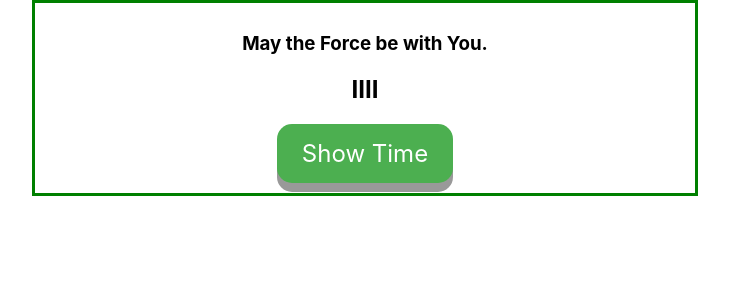
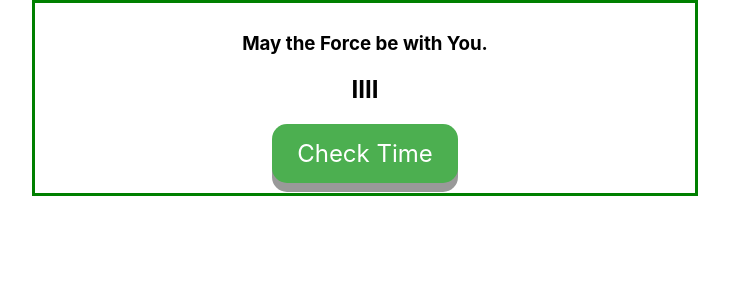
Before and after one commit to krish1010/qlocktwo-clone, a React (Create React App) app in the folder ui/: page / in a window 1280 px wide. Shown: the top 300 px of the page, without its empty margins (275-1004 px from the left). Built offline with nearby package versions, Linux system fonts and the light colour scheme; no server answers; a web font is replaced by a local one.

Commit message:
refactored text

```diff
--- a/ui/src/components/Button/Button.js
+++ b/ui/src/components/Button/Button.js
@@ -4,7 +4,7 @@ import "./Button.css";
 function Button({ onClick }) {
   return (
     <div className="button" onClick={onClick}>
-      Show Time
+      Check Time
     </div>
   );
 }
```
